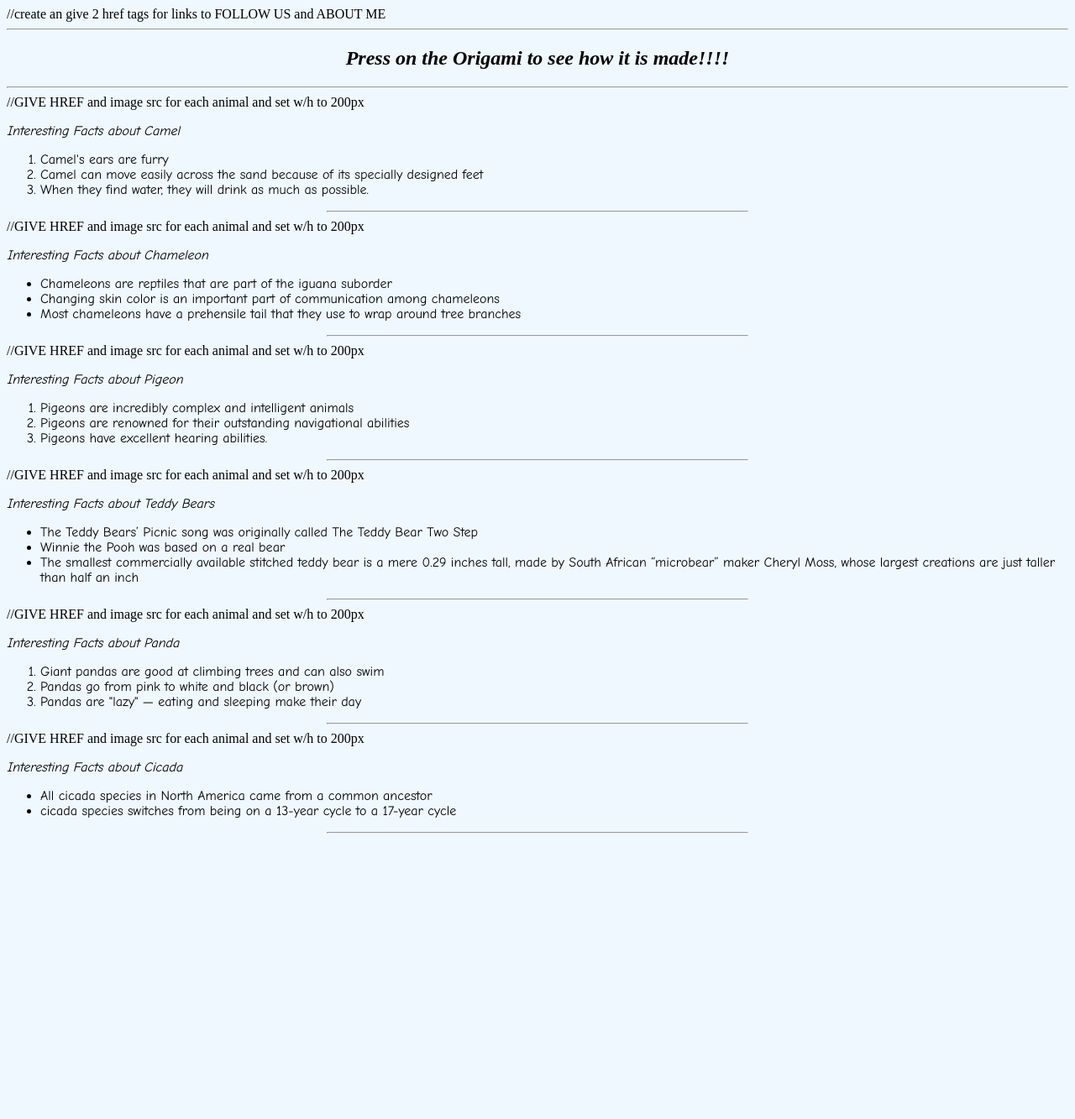
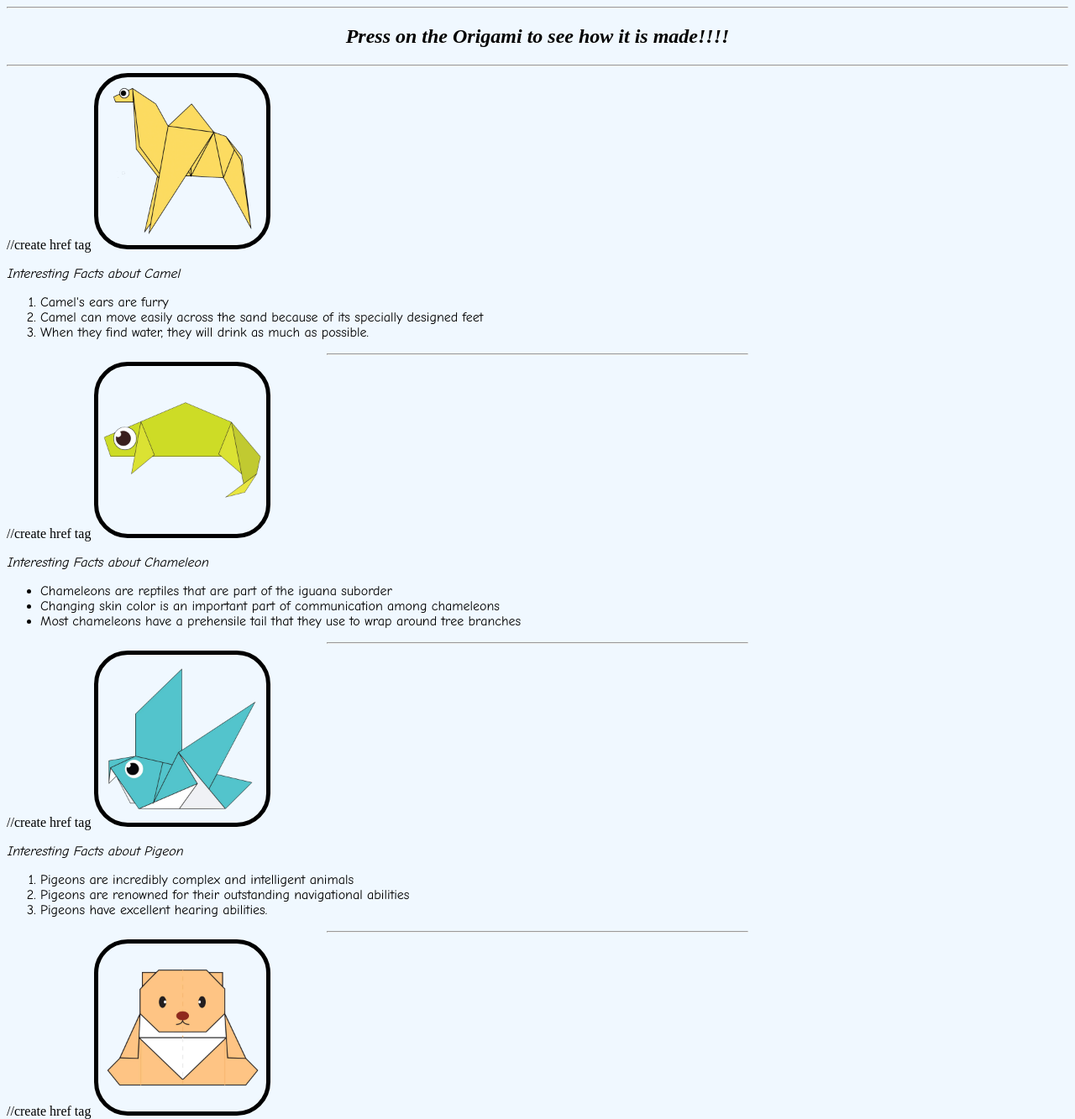
Before and after one commit to Rija-Javed99/Project-49, a plain HTML site: page index.html in a window 1280 px wide. Shown: the part 118-1451 px from the top of the page at 84% size. Before the commit the page ends 1119 px from the top, so only its background shows below. Drawn offline with Linux system fonts and the light colour scheme.

Commit message:
Update index.html

```diff
--- a/index.html
+++ b/index.html
@@ -1,9 +1,7 @@
 <!DOCTYPE html>
 <html lang="en">
 <head>
-
-    //create title tag "origami design
-
+    <title>Origami Designs</title>
     <style>
         h1{
             color: lightcoral;
@@ -28,18 +26,15 @@
 </head>
 <body>
     <h1>Origami Designs</h1>
-
-    //create an give 2 href tags for links to FOLLOW US and ABOUT ME
+   //create href tag
 
 
     <hr>
    <p><h2><i><b><center>Press on the Origami to see how it is made!!!!</center></b> </i></h3></p>
     <hr>
 
-    //GIVE HREF and image src for each animal and set w/h to 200px
-
-
-
+   //create href tag
+        <img src = "camel.png" width="200px" height="200px"></a>
     <p><i>Interesting Facts about Camel</i></p>
     <ol>
         <li>Camel's ears are furry</li>
@@ -48,11 +43,8 @@
     </ol>
 
     <hr width =500px >
-
-
-   //GIVE HREF and image src for each animal and set w/h to 200px
-
-
+  //create href tag
+    <img src="chameleon.png" width="200px" height="200px"></a>
     <p><i>Interesting Facts about Chameleon</i></p>
     <ul>
         <li>Chameleons are reptiles that are part of the iguana suborder</li>
@@ -61,11 +53,8 @@
     </ul>
 
     <hr width=500px>
-
-
-     //GIVE HREF and image src for each animal and set w/h to 200px
-
-
+   //create href tag
+    <img src="pigeon.png" width="200px" height="200px"></a>
     <p><i>Interesting Facts about Pigeon</i></p>
     <ol>
         <li>Pigeons are incredibly complex and intelligent animals</li>
@@ -74,12 +63,8 @@
     </ol>
 
     <hr width=500px>
-
-
-     //GIVE HREF and image src for each animal and set w/h to 200px
-
-
-
+//create href tag
+    <img src="teddy.png" width="200px" height="200px"></a>
     <p><i>Interesting Facts about Teddy Bears</i></p>
     <ul>
         <li>The Teddy Bears’ Picnic song was originally called The Teddy Bear Two Step</li>
@@ -89,11 +74,8 @@
     </ul>
 
     <hr width=500px>
-
-
-    //GIVE HREF and image src for each animal and set w/h to 200px
-
-
+   //create href tag
+    <img src="panda.png" width="200px" height="200px"></a>
     <p><i>Interesting Facts about Panda</i></p>
     <ol>
         <li>Giant pandas are good at climbing trees and can also swim</li>
@@ -102,12 +84,8 @@
     </ol>
 
     <hr width=500px>
-
-
-     //GIVE HREF and image src for each animal and set w/h to 200px
-
-
-
+  //create href tag
+    <img src="cicada.png" width="200px" height="200px"></a>
     <p><i>Interesting Facts about Cicada</i></p>
     <ul>
         <li>All cicada species in North America came from a common ancestor</li>
```
